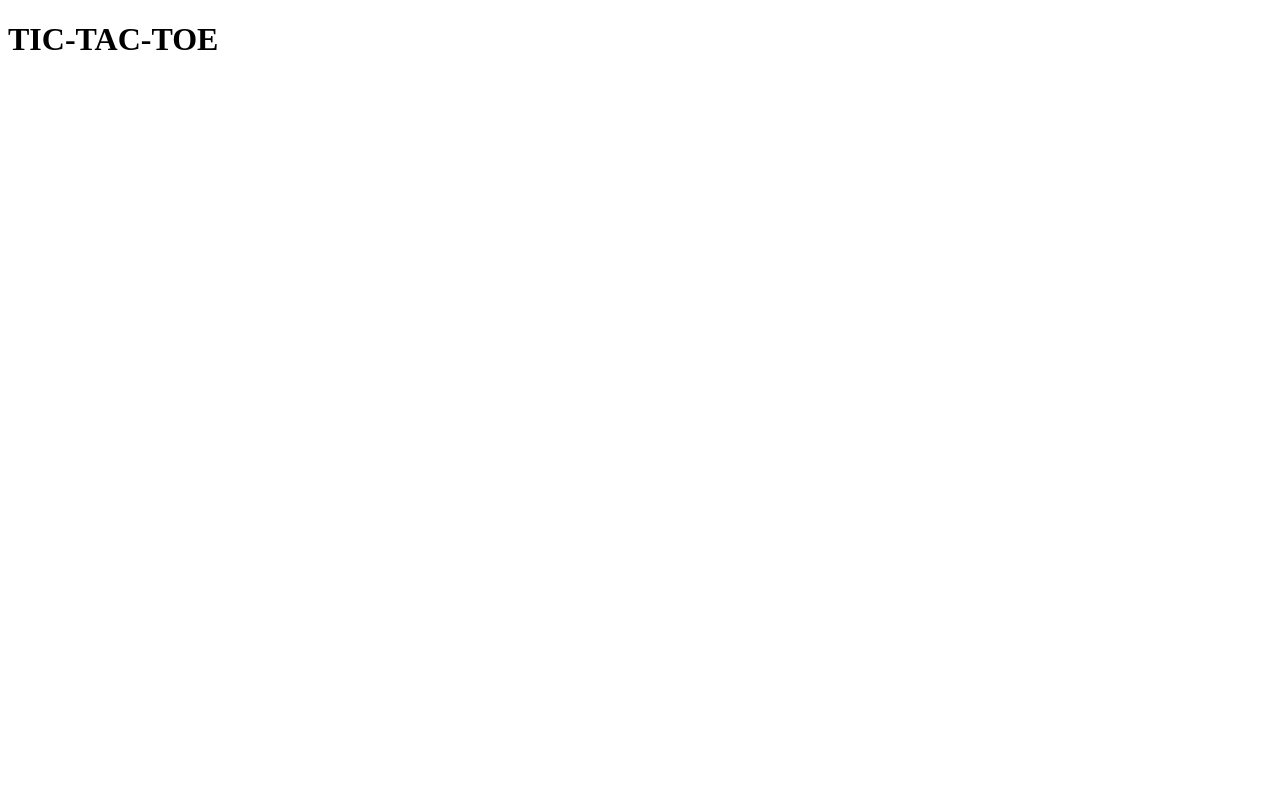
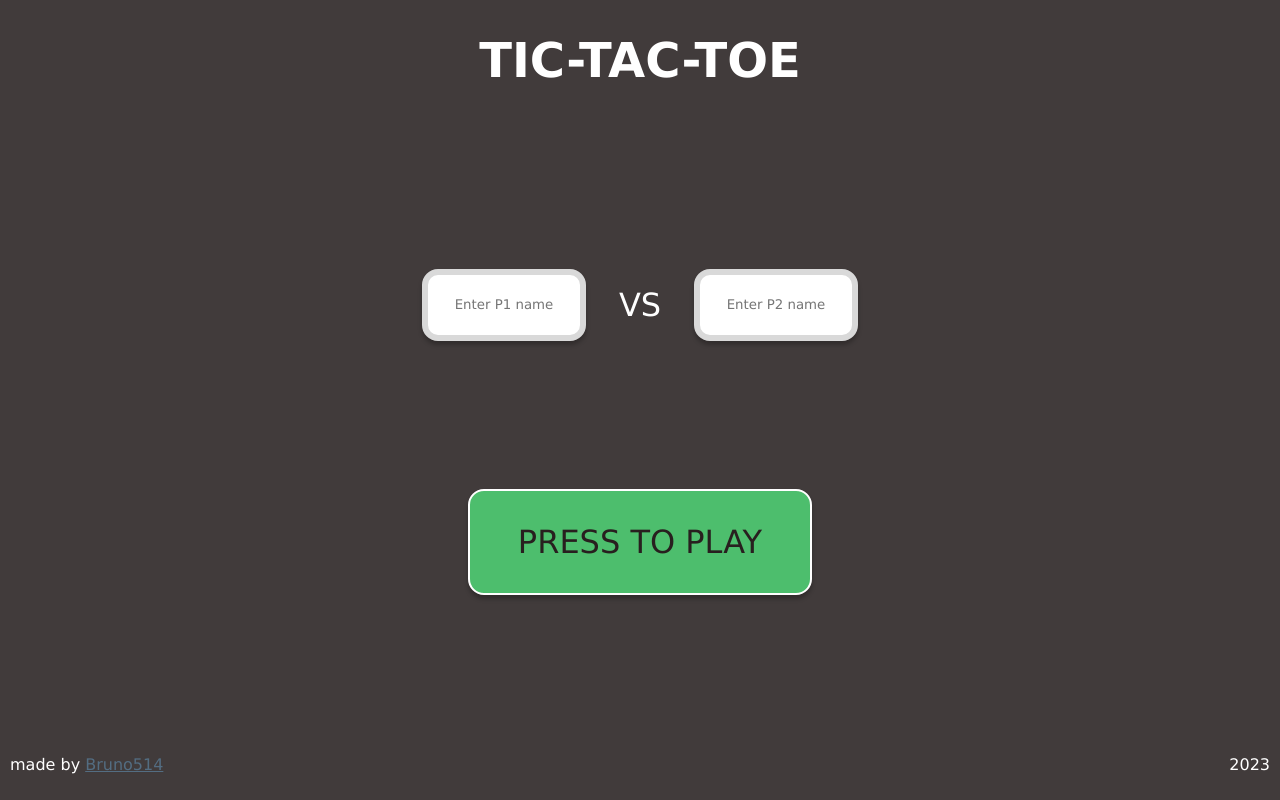
Before and after one commit to Bruno514/Tic-Tac-Toe, a plain HTML site: page index.html in a window 1280 px wide. Drawn offline with Linux system fonts and the light colour scheme.

Commit message:
add html page and styles

```diff
--- a/index.html
+++ b/index.html
@@ -1,12 +1,35 @@
 <!DOCTYPE html>
 <html lang="en">
-<head>
-  <meta charset="UTF-8">
-  <meta name="viewport" content="width=device-width, initial-scale=1.0">
-  <title>Tic-Tac-Toe</title>
-</head>
-<body>
-  <h1>TIC-TAC-TOE</h1>
+  <head>
+    <meta charset="UTF-8" />
+    <meta name="viewport" content="width=device-width, initial-scale=1.0" />
+    <link rel="stylesheet" href="styles.css" />
+    <title>Tic-Tac-Toe</title>
+  </head>
+  <body class="flex-container">
+    <h1 id="game-title">TIC-TAC-TOE</h1>
+    <div class="versus">
+      <input
+        type="text"
+        name="p1-name"
+        id="p1-name"
+        placeholder="Enter P1 name"
+      />
+
+      <h2>VS</h2>
+
+      <input
+        type="text"
+        name="p2-name"
+        id="p2-name"
+        placeholder="Enter P2 name"
+      />
+    </div>
+    <button class="play soft-green">PRESS TO PLAY</button>
+    <footer>
+      <p>made by <a href="https://github.com/Bruno514" target="_blank">Bruno514</em></a></p>
+      <p>2023</p>
+    </footer>
+  </body>
   <script src="index.js"></script>
-</body>
 </html>
--- a/index.js
+++ b/index.js
@@ -108,5 +108,5 @@ const gameFlow = (() => {
   const _switchActivePlayer = () =>
     activePlayer === 1 ? (activePlayer = 2) : (activePlayer = 1);
 
-  return { setPlayers, playTurn, getPlayer, reset };
+  return { setPlayers, getPlayer, playTurn, reset };
 })();
--- /dev/null
+++ b/styles.css
@@ -0,0 +1,122 @@
+:root {
+  --default-bg: #413b3b;
+  --default-white-color: #ffffff;
+  --default-shadow: rgba(0, 0, 0, 0.25);
+  --play-button-bg: #4dbe6d;
+  --play-button-fg: #281f1f;
+  --input-border: #d9d9d9;
+  --link-color: #536d82;
+  --link-color-visited: #b3948b;
+}
+
+* {
+  box-sizing: border-box;
+  font-family: "Lucida Sans", "Lucida Sans Regular", "Lucida Grande",
+    "Lucida Sans Unicode", Geneva, Verdana, sans-serif;
+}
+
+html,
+body {
+  margin: 0;
+  padding: 0;
+}
+
+html {
+  height: 100vh;
+}
+
+body {
+  background-color: var(--default-bg);
+  display: flex;
+  flex-direction: column;
+  align-items: center;
+  height: 100%;
+}
+
+#game-title {
+  color: var(--default-white-color);
+  font-size: 3rem;
+  flex: 0;
+}
+
+.versus {
+  display: flex;
+  align-items: center;
+  justify-content: space-between;
+  gap: 5%;
+  flex: 2;
+}
+
+.versus h2 {
+  color: var(--default-white-color);
+  font-weight: lighter;
+  font-size: 2rem;
+}
+
+input {
+  border-style: none;
+  box-shadow: 0px 4px 4px var(--default-shadow);
+  padding-top: clamp(20px, 5%, 9rem);
+  padding-bottom: clamp(20px, 5%, 9rem);
+  margin: 10px;
+  width: clamp(10px, 75%, 900px);
+  border-radius: 1rem;
+  border: solid 0.4rem var(--input-border);
+  text-align: center;
+}
+
+button.play {
+  background-color: var(--play-button-bg);
+  border-style: none;
+  box-shadow: 0px 4px 4px rgba(0, 0, 0, 0.25);
+  border-radius: 3px;
+  color: var(--play-button-fg);
+  font-size: clamp(1rem, 200%, 50rem);
+  padding: 2rem 3rem 2rem 3rem;
+  border-radius: 1rem;
+  border-style: solid;
+  border-color: var(--default-white-color);
+}
+
+button.play:hover {
+  border-width: calc(0.4rem);
+  animation: slide 2s ease-in-out .5s infinite alternate
+
+}
+button.play:active {
+  border-width: calc(0.4rem);
+}
+
+footer {
+  display: flex;
+  justify-content: space-between;
+  color: var(--default-white-color);
+  padding: 10px;
+  align-self: stretch;
+  flex: 1;
+  align-items: flex-end;
+}
+
+footer p em {
+  text-decoration: underline;
+}
+
+footer a {
+  color: var(--link-color)
+}
+
+footer a:visited {
+  color: var(--link-color-visited)
+}
+
+@keyframes slide {
+  0% {
+    border-width: 0.2rem;
+  }
+  50% {
+    border-width: 0.4rem;
+  }
+  100% {
+    border-width: 4.6rem;
+  }
+}
```
